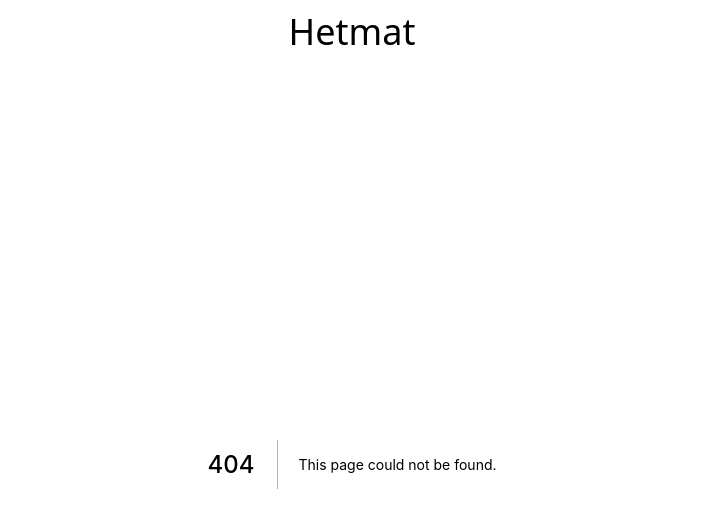
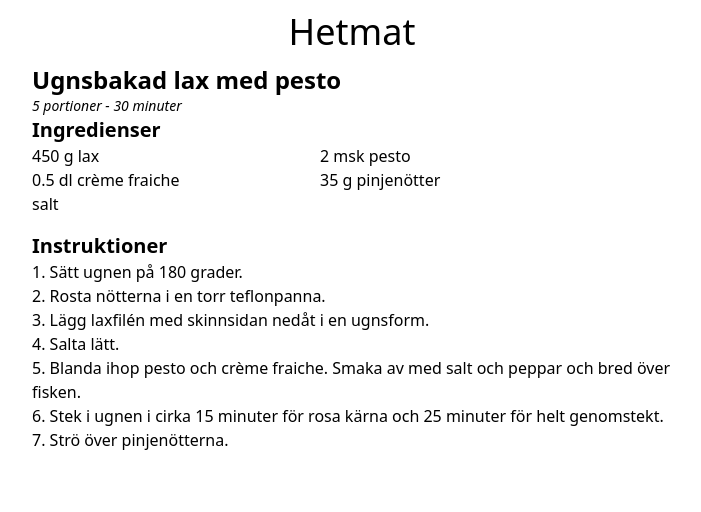
Before and after one commit to westn/Hetmat, a Next.js app: page /ugnsbakad-lax-med-pesto in a window 1280 px wide. Before the commit this address had no page. Shown: the top 512 px of the page, without its empty margins (288-989 px from the left). Built offline with nearby package versions, Linux system fonts and the light colour scheme.

Commit message:
add ugnsbakad-lax-med-pesto

```diff
--- a/pages/index.tsx
+++ b/pages/index.tsx
@@ -7,6 +7,7 @@ const recipeTitles = [
   { title: "Tacokrydda", path: "/tacokrydda" },
   { title: "Chokladbollar", path: "/chokladbollar" },
   { title: "Hamburgare", path: "/hamburgare" },
+  { title: "Ugnsbakad lax med pesto", path: "/ugnsbakad-lax-med-pesto" },
   {
     title: "Älgköttbullar från Jämtland",
     path: "/algkottbullar-fran-jamtland",
--- /dev/null
+++ b/pages/ugnsbakad-lax-med-pesto.tsx
@@ -0,0 +1,40 @@
+import { FC } from "react";
+import { Recipe } from "../components/templates";
+
+const title = "Ugnsbakad lax med pesto";
+const amount = 5;
+const unit = "portioner";
+const timeInMinutes = 30;
+
+const ingredients = [
+  [450, "g", "lax"],
+  [2, "msk", "pesto"],
+  [0.5, "dl", "crème fraiche"],
+  [35, "g", "pinjenötter"],
+  [0, "", "salt"],
+];
+
+const instructions = [
+  "Sätt ugnen på 180 grader.",
+  "Rosta nötterna i en torr teflonpanna.",
+  "Lägg laxfilén med skinnsidan nedåt i en ugnsform.",
+  "Salta lätt.",
+  "Blanda ihop pesto och crème fraiche. Smaka av med salt och peppar och bred över fisken.",
+  "Stek i ugnen i cirka 15 minuter för rosa kärna och 25 minuter för helt genomstekt.",
+  "Strö över pinjenötterna.",
+];
+
+const RecipePage: FC = () => {
+  return (
+    <Recipe
+      title={title}
+      amount={amount}
+      unit={unit}
+      timeInMinutes={timeInMinutes}
+      ingredients={ingredients}
+      instructions={instructions}
+    />
+  );
+};
+
+export default RecipePage;
```
